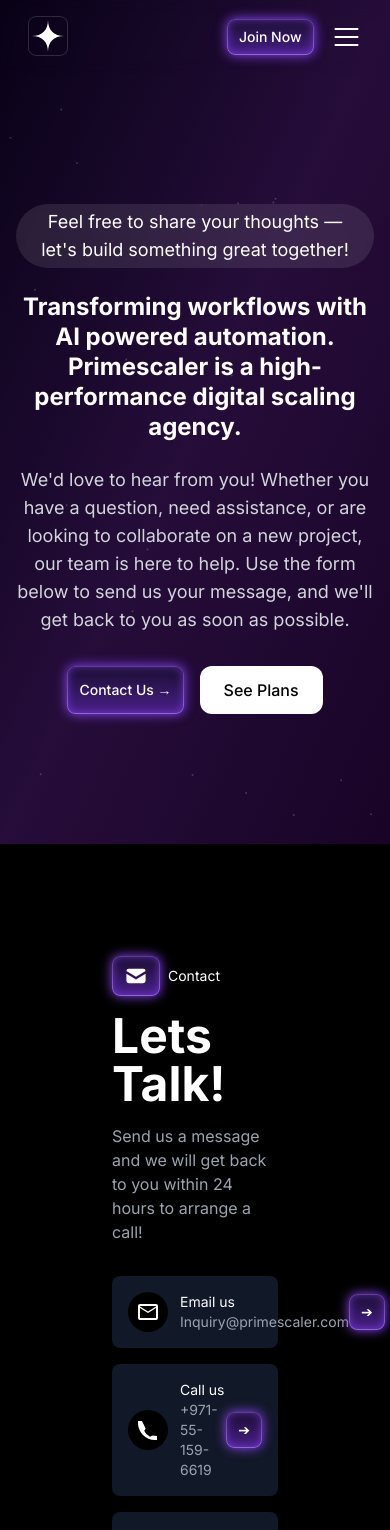
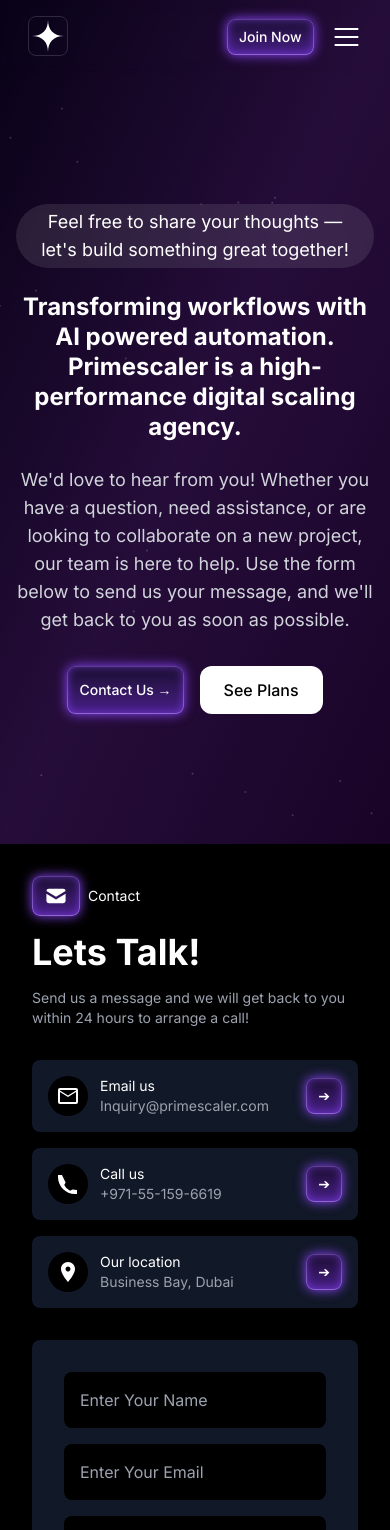
Before and after one commit to Sakshibhatia06/PrimeScalar, a Next.js app: page /contact in a window 390 px wide. Shown: the top 1530 px of the page. Built offline with nearby package versions, Linux system fonts and the light colour scheme.

Commit message:
Update ContactUs.tsx

```diff
--- a/src/sections/ContactUs.tsx
+++ b/src/sections/ContactUs.tsx
@@ -8,7 +8,7 @@
   const [form, setForm] = useState({
     name: '',
     email: '',
-    phone:'',
+    phone: '',
     website: '',
     message: '',
   });
@@ -23,7 +23,7 @@
   };
 
   return (
-    <section className="min-h-screen bg-black text-white p-28 flex flex-col md:flex-row gap-8 relative">
+    <section className="min-h-screen bg-black text-white p-8 md:p-28 flex flex-col md:flex-row gap-8 relative">
 
       {/* Left Section */}
       <motion.div
@@ -44,13 +44,13 @@
         </div>
 
         {/* Heading */}
-        <h1 className="text-5xl font-bold mb-4">Lets Talk!</h1>
-        <p className="text-gray-400 mb-8">
+        <h1 className="text-4xl md:text-5xl font-bold mb-4">Lets Talk!</h1>
+        <p className="text-gray-400 mb-8 text-sm md:text-base">
           Send us a message and we will get back to you within 24 hours to arrange a call!
         </p>
 
         {/* Email Field */}
-        <div className="bg-gray-900 p-4 rounded-lg flex items-center justify-between">
+        <div className="bg-gray-900 p-4 rounded-lg flex items-center justify-between mb-4">
           <div className="flex items-center gap-3">
             <div className="bg-black p-2 rounded-full">
               <svg className="w-6 h-6 text-white" fill="currentColor" viewBox="0 0 24 24">
@@ -65,9 +65,8 @@
           <Button> ➔ </Button>
         </div>
 
-
         {/* Call Field */}
-        <div className="bg-gray-900 p-4 rounded-lg flex items-center justify-between mt-4">
+        <div className="bg-gray-900 p-4 rounded-lg flex items-center justify-between mb-4">
           <div className="flex items-center gap-3">
             <div className="bg-black p-2 rounded-full">
               <svg className="w-6 h-6 text-white" fill="currentColor" viewBox="0 0 24 24">
@@ -83,7 +82,7 @@
         </div>
 
         {/* Location Field */}
-        <div className="bg-gray-900 p-4 rounded-lg flex items-center justify-between mt-4">
+        <div className="bg-gray-900 p-4 rounded-lg flex items-center justify-between">
           <div className="flex items-center gap-3">
             <div className="bg-black p-2 rounded-full">
               <svg className="w-6 h-6 text-white" fill="currentColor" viewBox="0 0 24 24">
@@ -99,7 +98,7 @@
         </div>
       </motion.div>
 
-      {/* Right Section */}
+      {/* Right Section (Form) */}
       <motion.form
         onSubmit={handleSubmit}
         className="flex-1 bg-gray-900 p-8 rounded-lg flex flex-col gap-4"
@@ -107,7 +106,7 @@
         animate={{ opacity: 1 }}
         transition={{ duration: 1 }}
       >
-        <div className="flex gap-4">
+        <div className="flex flex-col md:flex-row gap-4">
           <input
             type="text"
             name="name"
@@ -151,7 +150,10 @@
           onChange={handleChange}
           className="bg-black p-4 rounded-lg min-h-[150px]"
         ></textarea>
-        <button type="submit" className="relative py-2 px-3 rounded-lg font-medium text-sm bg-gradient-to-b from-[#190d2e] to-[#4a208a] shadow-[0px_0px_12px_#8c45ff]">
+        <button
+          type="submit"
+          className="relative py-2 px-3 rounded-lg font-medium text-sm bg-gradient-to-b from-[#190d2e] to-[#4a208a] shadow-[0px_0px_12px_#8c45ff]"
+        >
           <div className="absolute inset-0">
             <div className="rounded-lg border border-white/20 absolute inset-0 [mask-image:linear-gradient(to_bottom,black,transparent)]"></div>
             <div className="rounded-lg border absolute inset-0 border-white/40 [mask-image:linear-gradient(to_top,black,transparent)]"></div>
```
Lines whose indentation alone changed are shown as unchanged.
